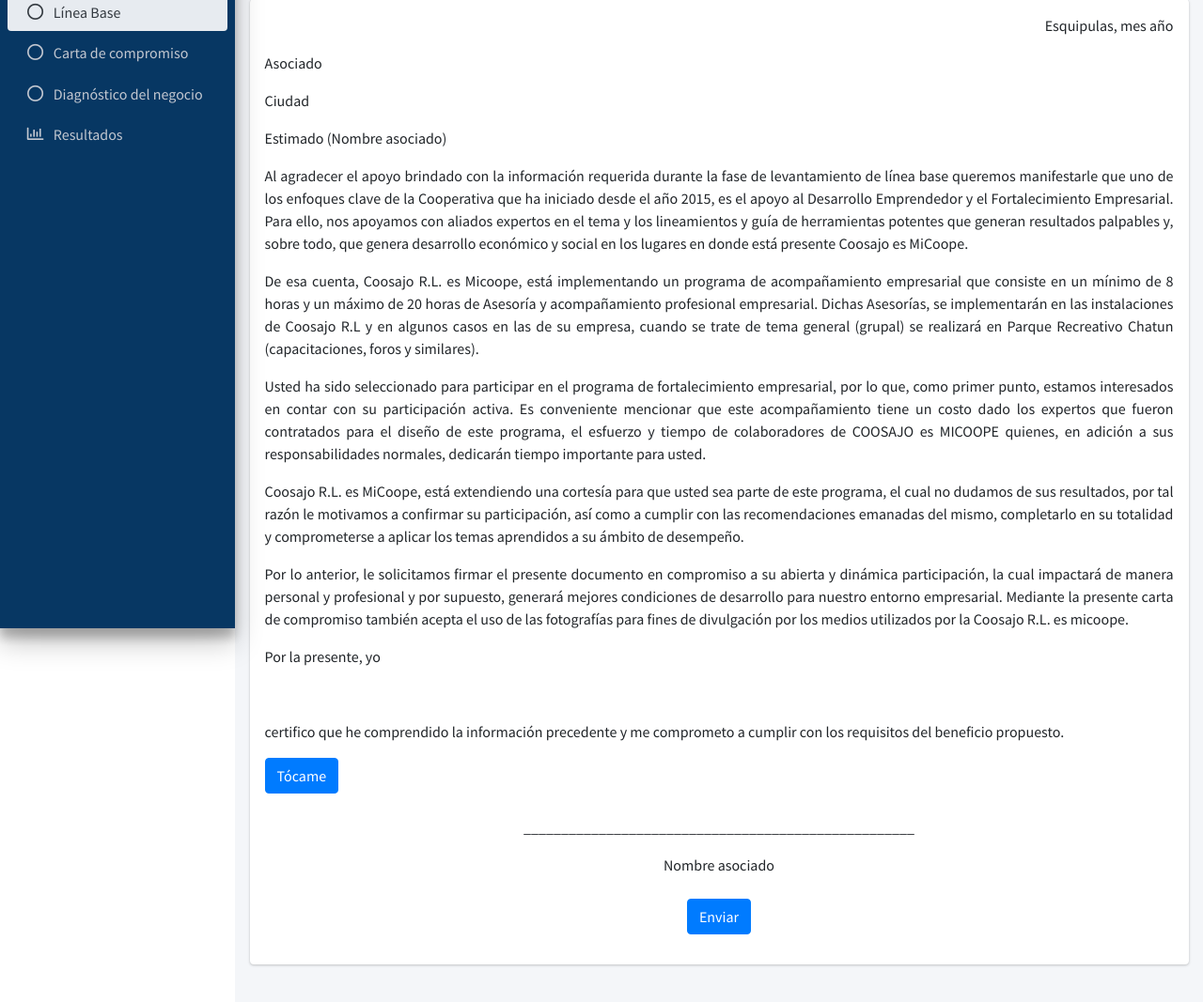
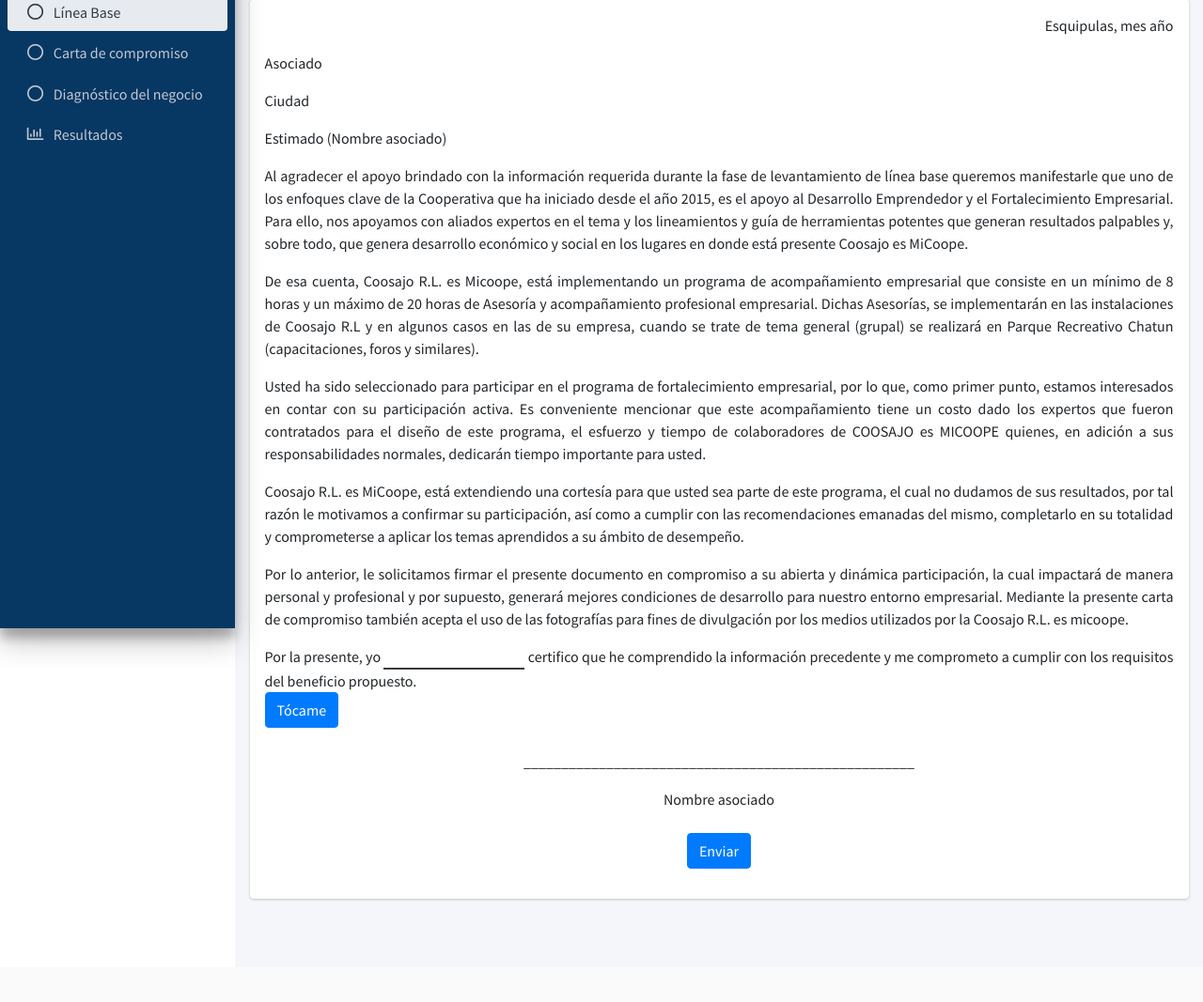
Before and after one commit to Lisbeth-Portillo/CoosajoAsesoria, a PHP site: page /vistas/asociado/carta.php in a window 1280 px wide. Shown: the part 131-1198 px from the top of the page at 94% size. After the commit the page ends 1091 px from the top, so only its background shows below. Run offline with PHP 8.4, Linux system fonts and the light colour scheme; some libraries are stand-ins or nearby versions.

Commit message:
estilos de firma de texto editable

```diff
--- a/assets/css/style.css
+++ b/assets/css/style.css
@@ -54,3 +54,31 @@
 .resp_no:checked+label i {
     color: red;
 }
+
+
+
+/***********************CARTA ASOCIADO/***********************/
+/*Firma de texto editable*/
+.carta .firma p{
+    display: inline;
+}
+
+.carta .firma #contenedor{
+    display: inline-block;
+    min-width: 150px;
+}
+
+.carta .firma #texto_firma{
+    border-bottom: 2px solid rgb(59, 59, 59);
+    width: 100%;
+    padding-left: 1em;
+    padding-right: 1em;
+    font-weight: bold;
+    text-transform: capitalize;
+}
+
+.carta .firma #texto_firma:focus{
+    outline: none;
+}
+
+/************************************************************/
```
